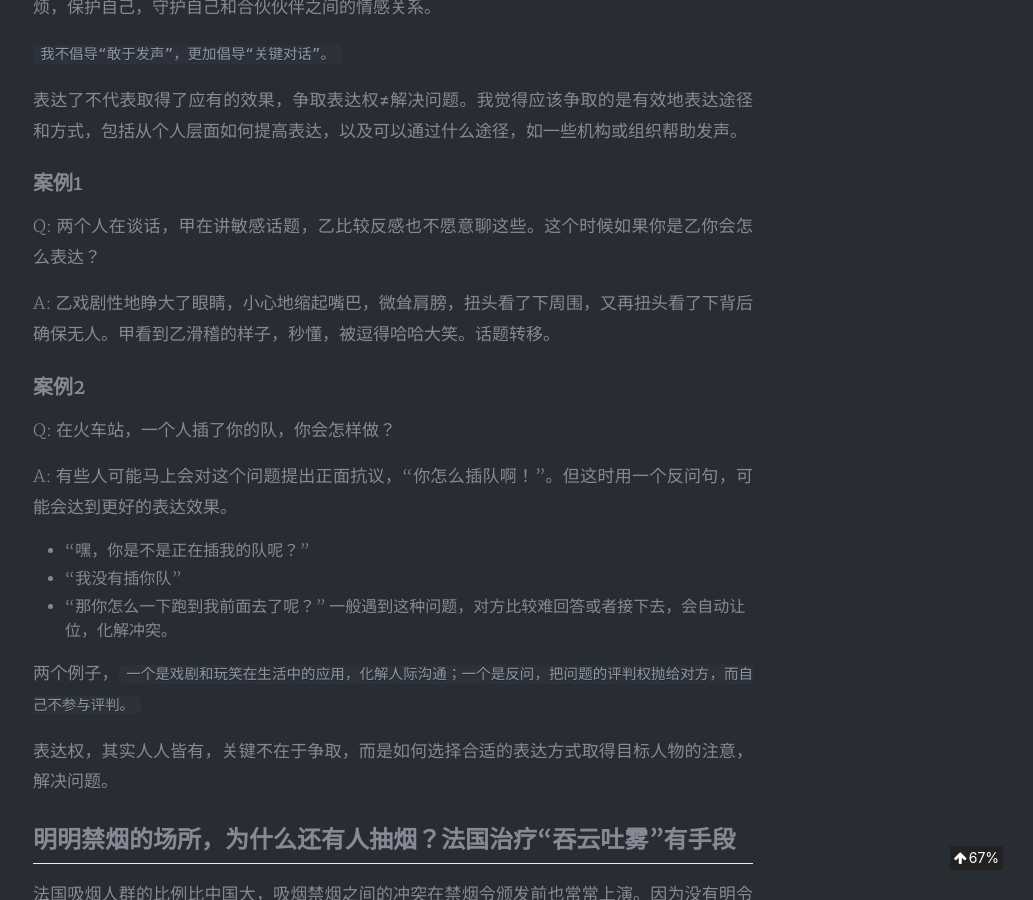
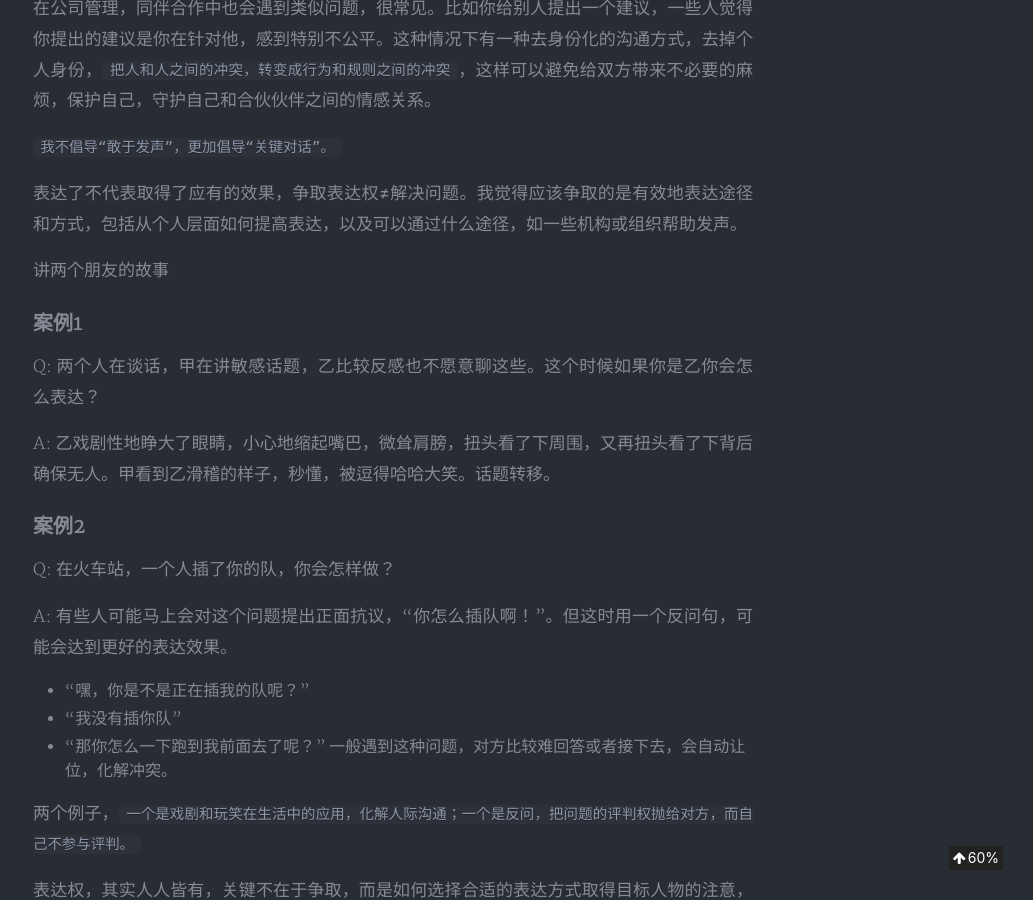
Before and after one commit to aJiea/ajiea.github.io, a Jekyll site: the page built from _posts/2021-04-05-cigarette.md, in a window 1280 px wide and 900 px high, scrolled down 1056 px. Shown: the whole window, without its empty margins (247-1280 px from the left). Built offline with Jekyll 4.4.1, drawn with Linux system fonts in a browser that asks for light colours; nearby versions of some CDN libraries; comment, search, counter and statistics services are not loaded; a style sheet for code colours, icons or effects is not loaded.

Commit message:
Update 2021-04-05-cigarette.md

```diff
--- a/_posts/2021-04-05-cigarette.md
+++ b/_posts/2021-04-05-cigarette.md
@@ -13,6 +13,7 @@
 <br/>
 
 这件事发生后我接到一个访谈，其中一个被问到的问题：``为什么遇到不公时要敢于发声？``
+
 <br/>
 
 
@@ -24,8 +25,8 @@
 <br/>
 
 所以“抽烟跟你有关系吗？”还真没有直接关系，但是有间接关系。
+
 <br/>
-
 
 ## 去掉个人身份的沟通方式，化解冲突
 在公司管理，同伴合作中也会遇到类似问题，很常见。比如你给别人提出一个建议，一些人觉得你提出的建议是你在针对他，感到特别不公平。这种情况下有一种去身份化的沟通方式，去掉个人身份，``把人和人之间的冲突，转变成行为和规则之间的冲突``，这样可以避免给双方带来不必要的麻烦，保护自己，守护自己和合伙伙伴之间的情感关系。
@@ -35,6 +36,9 @@
 <br/>
 
 表达了不代表取得了应有的效果，争取表达权≠解决问题。我觉得应该争取的是有效地表达途径和方式，包括从个人层面如何提高表达，以及可以通过什么途径，如一些机构或组织帮助发声。
+<br/>
+
+讲两个朋友的故事
 <br/>
 
 ### 案例1
@@ -57,8 +61,8 @@
 <br/>
 
 表达权，其实人人皆有，关键不在于争取，而是如何选择合适的表达方式取得目标人物的注意，解决问题。
+
 <br/>
-
 
 ## 明明禁烟的场所，为什么还有人抽烟？法国治疗“吞云吐雾”有手段
 法国吸烟人群的比例比中国大，吸烟禁烟之间的冲突在禁烟令颁发前也常常上演。因为没有明令禁止哪里可以吸烟，哪里不能吸烟，在餐厅里一些客人拒绝吸二手烟会直接找隔壁桌理论，这样有可能会产生冲突；如果餐厅客人找老板投诉，老板过去和抽烟的沟通，老板要么失去了吸烟的客户，要么失去了不吸烟的客户。
@@ -70,7 +74,6 @@
 > Depuis le 1er février 2007, il est interdit de fumer dans tous les lieux fermés et couverts accueillant du public ou qui constituent des lieux de travail, dans les établissements de santé, dans l’ensemble des transports en commun, et dans toute l’enceinte (y compris les endroits ouverts telles les cours d’écoles) des écoles, collèges et lycées publics et privés.
 
 <br/>
-
 为保证该法令的切实执行，法国政府专门派出17.5万名“烟警”负责``巡逻和检查``。他们有权对违反该法令者施以75欧元以上的罚款。
 <br/>
 
```
